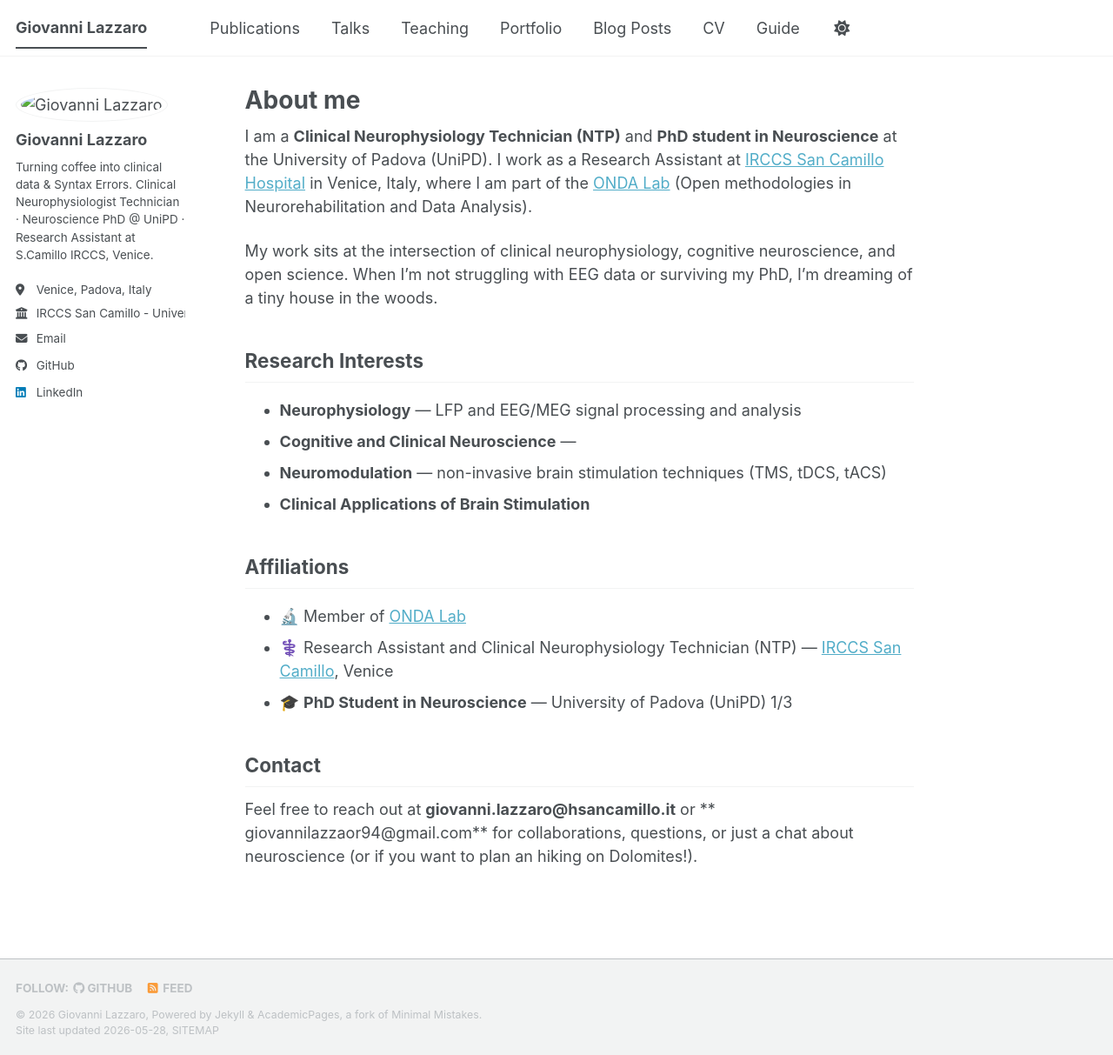
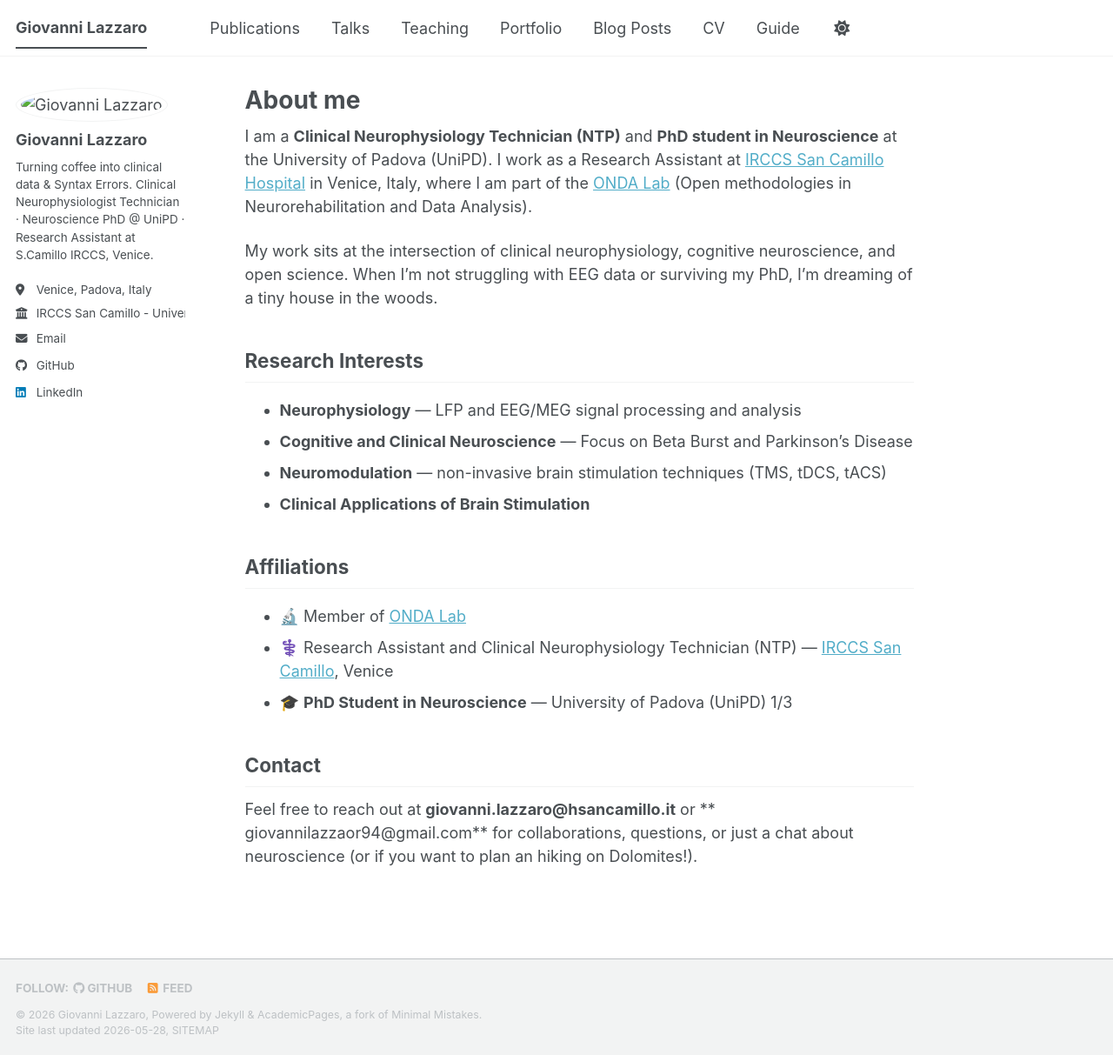
Before and after one commit to GiovanniLazzaro/GiovanniLazzaro.github.io, a Jekyll site: the page built from _pages/about.md, in a window 1280 px wide and 1213 px high. Shown: the whole window at 87% size. Built offline with Jekyll 4.4.1, drawn with Linux system fonts in a browser that asks for light colours; a script bundle is joined from its source files by our own code; library files that are not in the unit come from our copies.

Commit message:
Update about.md

```diff
--- a/_pages/about.md
+++ b/_pages/about.md
@@ -15,7 +15,7 @@ My work sits at the intersection of clinical neurophysiology, cognitive neurosci
 ## Research Interests
 
 - **Neurophysiology** — LFP and EEG/MEG signal processing and analysis
-- **Cognitive and Clinical Neuroscience** —
+- **Cognitive and Clinical Neuroscience** — Focus on Beta Burst and Parkinson's Disease
 - **Neuromodulation** — non-invasive brain stimulation techniques (TMS, tDCS, tACS)
 - **Clinical Applications of Brain Stimulation**
 
```
